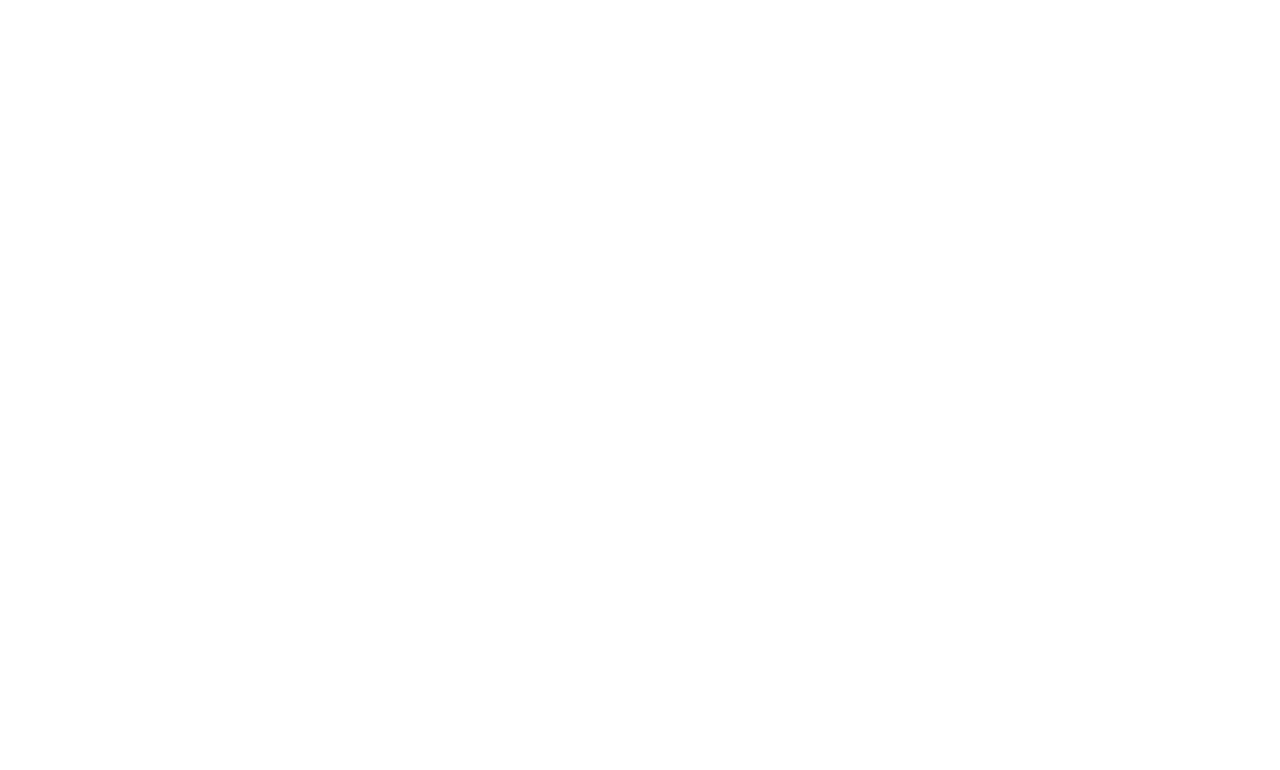
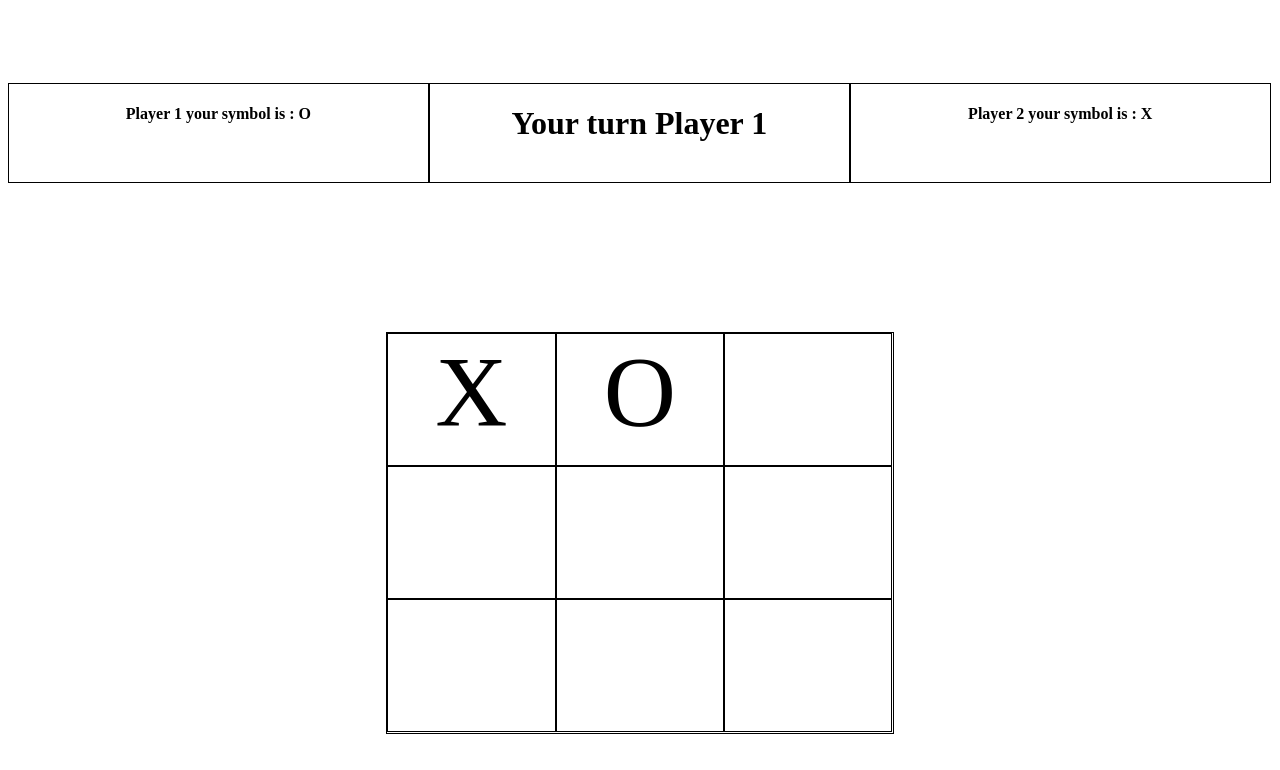
Before and after one commit to pwilson77/javascript-tic-tac-toe, a plain HTML site: page index.html in a window 1280 px wide. Drawn offline with Linux system fonts and the light colour scheme.

Commit message:
Styled the UI for the tic-tac-toe game

```diff
--- a/index.html
+++ b/index.html
@@ -8,6 +8,30 @@
     <title>Javascript TIC-TAC-TOE project</title>
   </head>
   <body>
+    <div class="container">
+      <div class="content-box">
+        <div class="player1Box">
+          <h4>Player 1 your symbol is : <span>O</span></h4>
+        </div>
+        <div class="gameAnnouncementBox">
+          <h1>Your turn <span> Player 1</span></h1>
+        </div>
+        <div class="player2Box">
+          <h4>Player 2 your symbol is : <span>X</span></h4>
+        </div>
+      </div>
+      <div class="gameboard">
+        <div class="gameboardslot">X</div>
+        <div class="gameboardslot">O</div>
+        <div class="gameboardslot"></div>
+        <div class="gameboardslot"></div>
+        <div class="gameboardslot"></div>
+        <div class="gameboardslot"></div>
+        <div class="gameboardslot"></div>
+        <div class="gameboardslot"></div>
+        <div class="gameboardslot"></div>
+      </div>
+    </div>
     <script src="main.js"></script>
   </body>
 </html>
--- a/main.js
+++ b/main.js
@@ -1,5 +1,18 @@
 "use strict";
 
-const Gameboard = {};
+const Gameboard = (() => {
+  const gameBoardArray = [];
+})();
 
-const Player = {};
+const displayController = (() => {})();
+
+const Player = name => {
+  const getName = () => name;
+  let playerArray = [];
+
+  const newPosition = pos => {
+    playerArray.push(pos);
+  };
+
+  return { newPosition };
+};
--- a/style.css
+++ b/style.css
@@ -0,0 +1,45 @@
+.body {
+  overflow: hidden;
+}
+
+.container {
+  width: 100%;
+  height: 100vh;
+  display: flex;
+  justify-content: center;
+  align-items: center;
+  flex-wrap: wrap;
+}
+
+.content-box {
+  width: 100%;
+  text-align: center;
+  display: flex;
+  height: 100px;
+}
+
+.gameboard {
+  width: 40%;
+  height: 50%;
+  border: 1px solid;
+  display: flex;
+  flex-wrap: wrap;
+}
+
+.gameboardslot {
+  width: 33.3%;
+  height: 33.3%;
+  border: 1px solid;
+  box-sizing: border-box;
+  font-size: 100px;
+  text-align: center;
+}
+
+.player1Box,
+.player2Box,
+.gameAnnouncementBox {
+  width: 33.3%;
+  border: 1px solid;
+  box-sizing: border-box;
+  text-align: center;
+}
```
